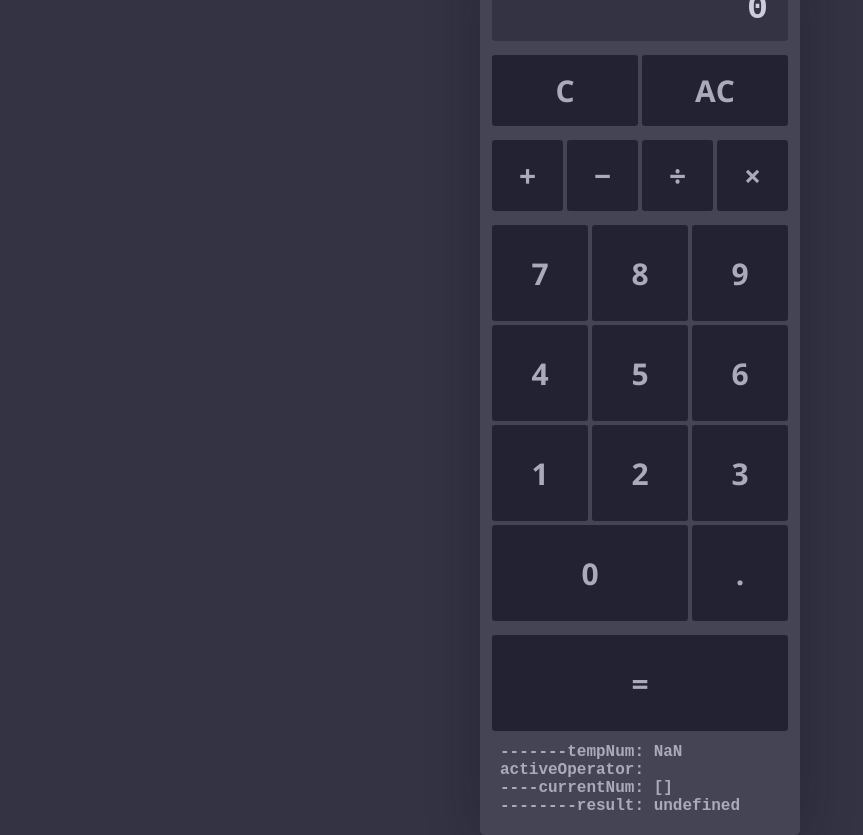
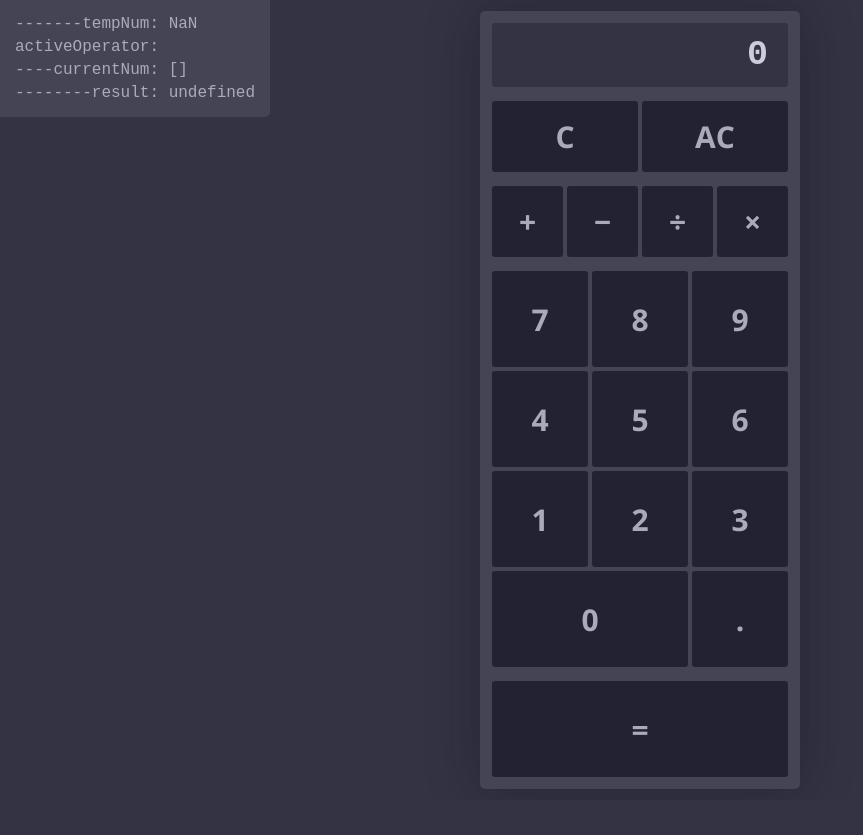
Before and after one commit to nchlsschndr/js-calculator, a website: page index.html in a window 1280 px wide. Shown: the whole page, without its empty margins (0-863 px from the left). After the commit the page ends 800 px from the top, so only its background shows below. Drawn offline with nearby package versions, Linux system fonts and the light colour scheme.

Commit message:
move debug to top left corner

```diff
--- a/index.html
+++ b/index.html
@@ -1,5 +1,6 @@
 <!DOCTYPE html>
 <html lang="en">
+
   <head>
     <meta charset="UTF-8">
     <meta name="viewport" content="width=device-width, initial-scale=1.0">
@@ -7,6 +8,7 @@
     <title>Calculator</title>
     <link rel="stylesheet" href="/css/main.css">
   </head>
+
   <body>
     <main class="boxed">
       <div class="calculator">
@@ -38,21 +40,17 @@
             <button data-key="comma" class="button">.</button>
           </div>
           <button data-key="equals" class="button equals">=</button>
-      <div class="debug">
-
-          <p class="temp-num">-------tempNum: NaN</p>
-
-          <p class="active-operator">activeOperator: </p>
-
-          <p class="current-num">----currentNum: []</p>
-
-          <p class="result">--------result: undefined</p>
-      </div>
-
         </div>
       </div>
     </main>
+        <div class="debug">
+          <p class="temp-num">-------tempNum: NaN</p>
+          <p class="active-operator">activeOperator:</p>
+          <p class="current-num">----currentNum: []</p>
+          <p class="result">--------result: undefined</p>
+        </div>
     <script src="https://cdn.jsdelivr.net/npm/lodash@4.17.11/lodash.min.js"></script>
     <script type="text/javascript" src="js/scripts.js"></script>
   </body>
+
 </html>
--- a/scss/main.scss
+++ b/scss/main.scss
@@ -109,19 +109,15 @@ button, p {
 }
 
 .debug {
+  position: fixed;
+  top: 0;
   font-size: 16px;
-  background: none;
+  background: #445;
   color: #aab;
-  padding: 10px;
-  font-weight: 700;
-  .var-names {
-    text-align: right;
-  }
+  padding: 10px 15px;
+  border-bottom-right-radius: 5px;
   p {
     font-family: monospace;
-    margin: 0;
-  }
-  hr {
-    border-color: #aab;
+    margin: 5px 0;
   }
 }
```
Also changed, not shown: js/scripts.js (+2 -8 lines), css/main.css. Lines whose indentation alone changed are shown as unchanged.
